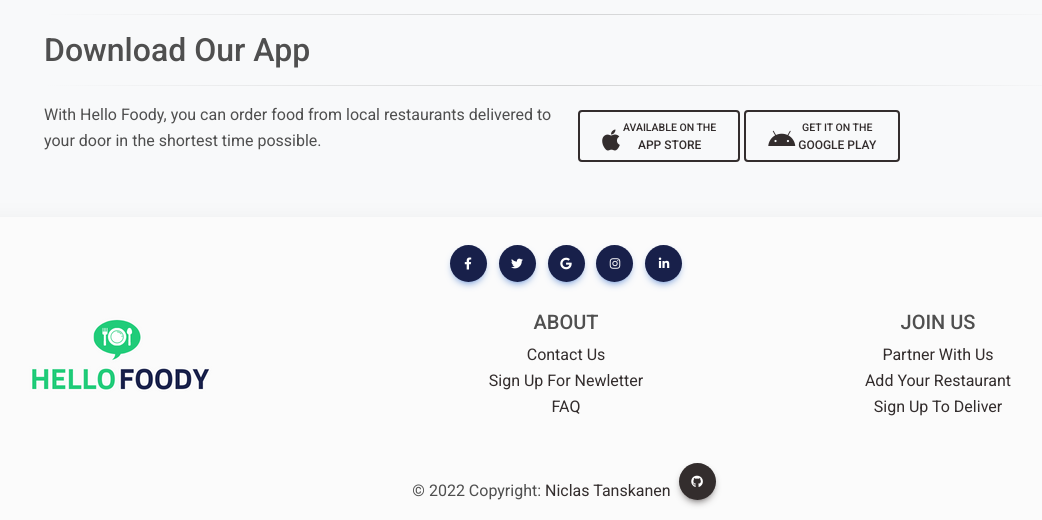
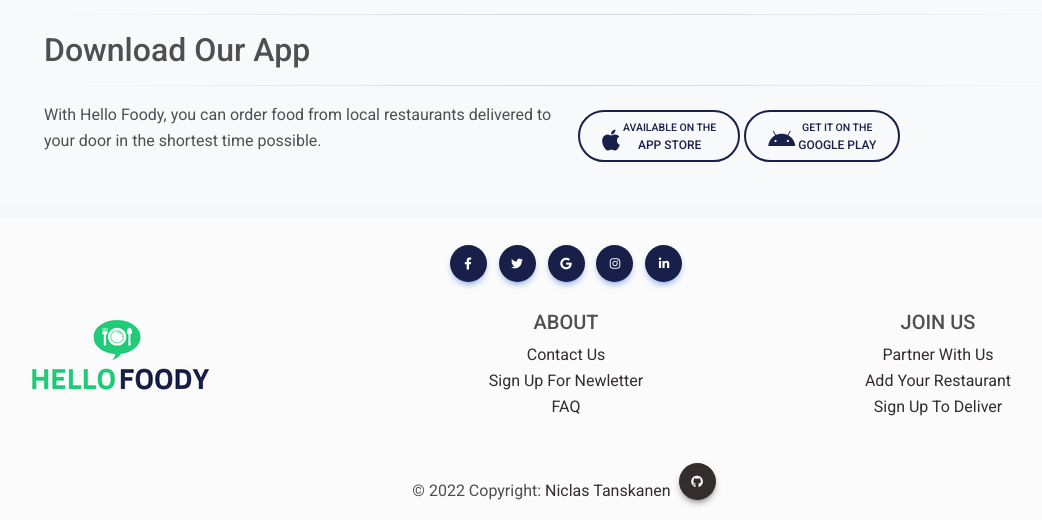
Before and after one commit to niclastanskanen/HELLO-FOODY, a Django app: page / in a window 1280 px wide. Shown: the part 2581-3101 px from the top of the page, without its empty margins (74-1116 px from the left). Run offline with Django 4.2, Linux system fonts and the light colour scheme.

Commit message:
feat: change color on download app buttons

```diff
--- a/customer/templates/customer/index.html
+++ b/customer/templates/customer/index.html
@@ -126,14 +126,14 @@
                 <p>With Hello Foody, you can order food from local restaurants delivered to your door in the shortest time possible.</p>
             </div>
             <div class="col-md-6">
-                <button class="btn btn-outline-dark btn-icon-text">
+                <button class="btn btn-outline-primary btn-rounded btn-icon-text">
                     <i class="fa-brands fa-apple fa-2x"></i>
                     <span class="d-inline-block text-left">
                         <small class="font-weight-light d-block">Available on the</small>
                         App Store
                     </span>
                 </button>
-                <button class="btn btn-outline-dark btn-icon-text">
+                <button class="btn btn-outline-primary btn-rounded btn-icon-text">
                     <i class="fa-brands fa-android fa-2x"></i>
                     <span class="d-inline-block text-left">
                         <small class="font-weight-light d-block">Get it on the</small>
```
